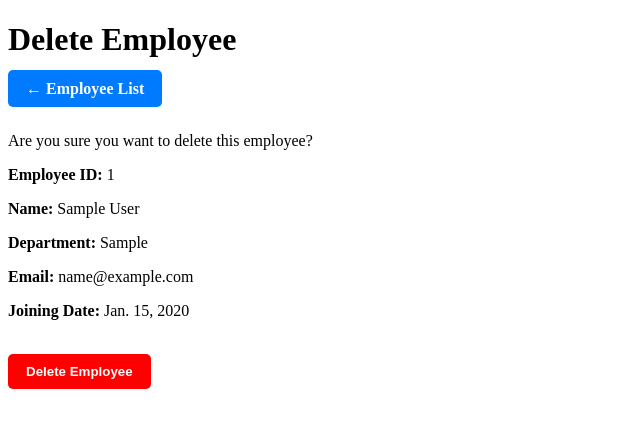
After one commit to kAfzal28/employee-management-system, a Django app: page /delete-employee/1/ in a window 1280 px wide. The commit adds this page. Shown: the top 428 px of the page, without its empty margins (0-640 px from the left). Run offline with Django 5.2, Linux system fonts and the light colour scheme; tables that the repository leaves empty hold one stand-in row (values such as "Sample post").

Commit message:
Complete Delete Employee feature with confirmation page

```diff
--- /dev/null
+++ b/employees/templates/employees/delete_employee.html
@@ -0,0 +1,69 @@
+<!DOCTYPE html>
+<html>
+
+<head>
+
+    <title>Delete Employee</title>
+
+    <style>
+
+        .button{
+            background-color: #007bff;
+            color: white;
+            padding: 10px 18px;
+            text-decoration: none;
+            border-radius: 5px;
+            font-weight: bold;
+        }
+
+        .delete-button{
+            background-color: red;
+            color: white;
+            padding: 10px 18px;
+            border: none;
+            border-radius: 5px;
+            font-weight: bold;
+            cursor: pointer;
+        }
+
+    </style>
+
+</head>
+
+<body>
+
+    <h1>Delete Employee</h1>
+
+    <a href="{% url 'home' %}" class="button">
+        ← Employee List
+    </a>
+
+    <br><br>
+
+    <p>Are you sure you want to delete this employee?</p>
+
+    <p><strong>Employee ID:</strong> {{ employee.employee_id }}</p>
+
+    <p><strong>Name:</strong> {{ employee.name }}</p>
+
+    <p><strong>Department:</strong> {{ employee.department }}</p>
+
+    <p><strong>Email:</strong> {{ employee.email }}</p>
+
+    <p><strong>Joining Date:</strong> {{ employee.joining_date }}</p>
+
+    <br>
+
+    <form method="POST">
+
+        {% csrf_token %}
+
+        <button type="submit" class="delete-button">
+            Delete Employee
+        </button>
+
+    </form>
+
+</body>
+
+</html>
--- a/employees/urls.py
+++ b/employees/urls.py
@@ -5,4 +5,5 @@ urlpatterns = [
     path("", views.home, name="home"),
     path("add-employee/", views.add_employee, name="add_employee"),
     path("edit-employee/<int:id>/", views.edit_employee, name="edit_employee"),
+    path("delete-employee/<int:id>/", views.delete_employee, name="delete_employee"),
 ]
--- a/employees/views.py
+++ b/employees/views.py
@@ -57,3 +57,19 @@ def edit_employee(request, id):
         "employee": employee
 
     })
+
+def delete_employee(request, id):
+
+    employee = Employee.objects.get(id=id)
+
+    if request.method != "POST":
+
+        return render(request, "employees/delete_employee.html", {
+            "employee": employee
+        })
+
+    employee.delete()
+
+    messages.success(request, "Employee deleted successfully.")
+
+    return redirect("home")
```
Also changed, not shown: employees/templates/employees/home.html (+43 -0 lines).
